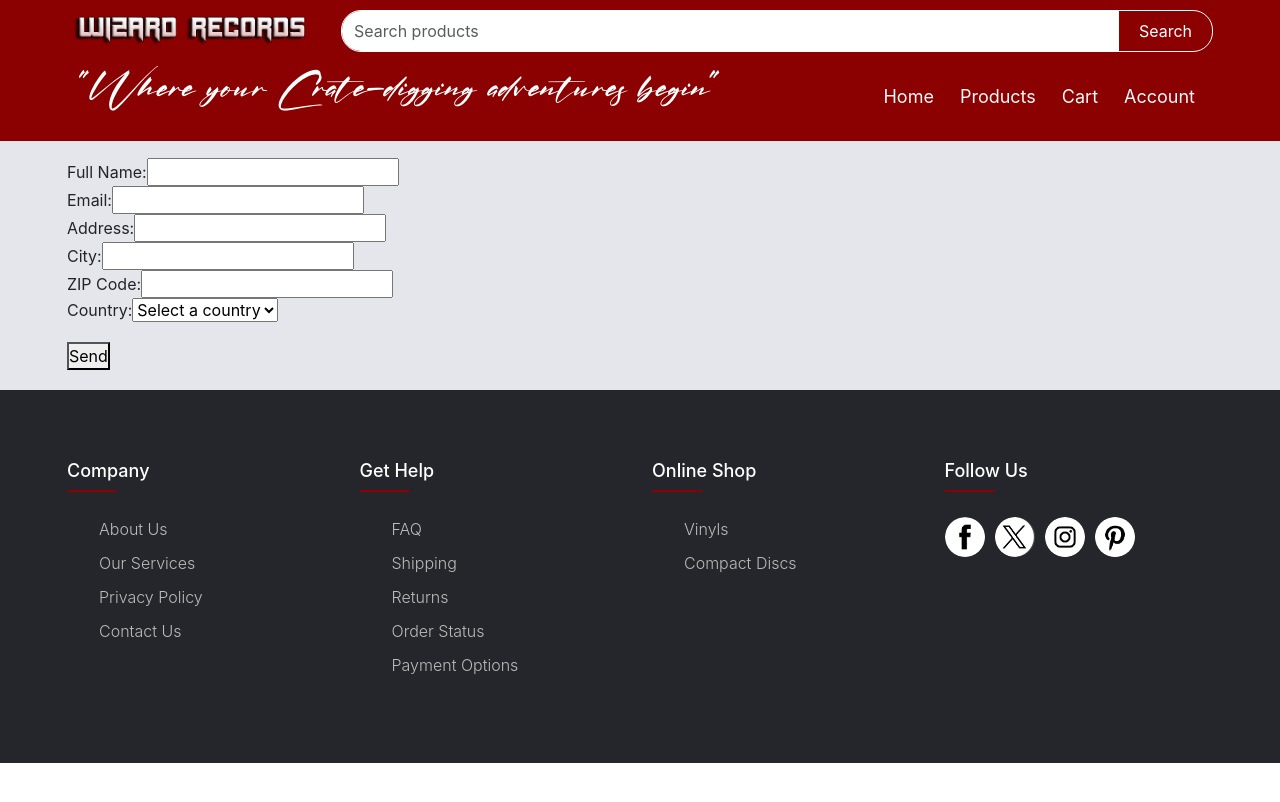
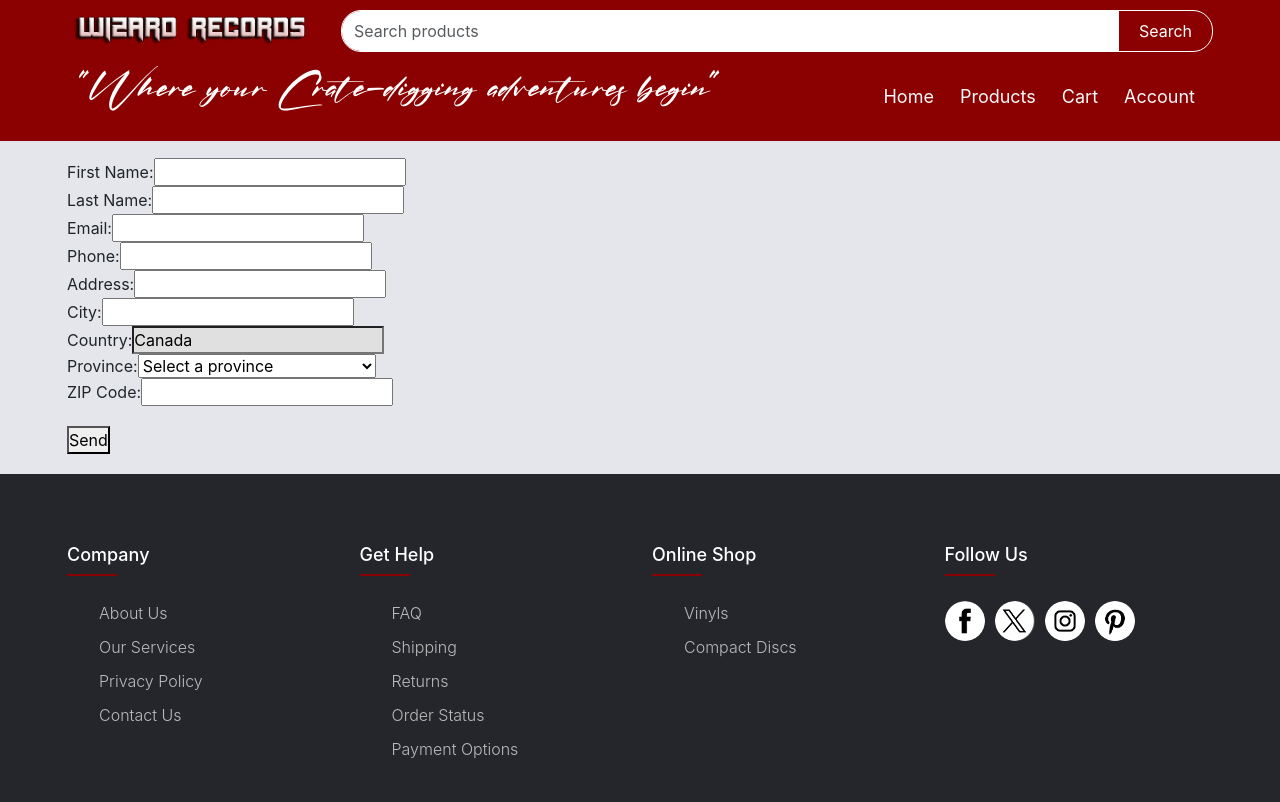
Before and after one commit to thatscringebro/TPWebWizards, a React (Create React App) app in the folder wizard_records.react/: page /order in a window 1280 px wide. Shown: the top 802 px of the page. Built offline with nearby package versions, Linux system fonts and the light colour scheme.

Commit message:
Modification de orderpage
Ajout et modifications des champs à remplir par le client.

```diff
--- a/wizard_records.react/src/components/OrderPage.jsx
+++ b/wizard_records.react/src/components/OrderPage.jsx
@@ -3,12 +3,15 @@ import React, { useState, useEffect } from 'react';
 
 const OrderPage = () => {
   const [orderData, setOrderData] = useState({
-    fullName: '',
+    firstName: '',
+    lastName: '',
     email: '',
+    phone: '', // Champ pour le numéro de téléphone
     address: '',
     city: '',
     zipCode: '',
-    country: '',
+    country: 'Canada',
+    province: '', // Champ pour la province
     // Ajoutez d'autres champs si nécessaire
   });
   const [errors, setErrors] = useState({});
@@ -19,8 +22,10 @@ const OrderPage = () => {
     // Chargez les données nécessaires pour la page de commande, si nécessaire
   }, []);
 
-  const countries = [
-    "France", "Canada", "United State", "Germany", "United Kingdom",
+  // Liste des provinces canadiennes pour le menu déroulant
+  const provinces = [
+    "Alberta", "British Columbia", "Manitoba", "New Brunswick", "Newfoundland and Labrador",
+    "Nova Scotia", "Ontario", "Prince Edward Island", "Quebec", "Saskatchewan",
   ];
 
   const validate = (data) => {
@@ -97,12 +102,22 @@ const OrderPage = () => {
   return (
     <form onSubmit={handleSubmit}>
       <div>
-        <label htmlFor="fullName">Full Name:</label>
+        <label htmlFor="firstName">First Name:</label>
         <input
           type="text"
-          id="fullName"
-          name="fullName"
-          value={orderData.fullName}
+          id="firstName"
+          name="firstName"
+          value={orderData.firstName}
+          onChange={handleInputChange}
+        />
+      </div>
+      <div>
+        <label htmlFor="lastName">Last Name:</label>
+        <input
+          type="text"
+          id="lastName"
+          name="lastName"
+          value={orderData.lastName}
           onChange={handleInputChange}
         />
       </div>
@@ -113,6 +128,16 @@ const OrderPage = () => {
           id="email"
           name="email"
           value={orderData.email}
+          onChange={handleInputChange}
+        />
+      </div>
+      <div>
+        <label htmlFor="phone">Phone:</label>
+        <input
+          type="tel"
+          id="phone"
+          name="phone"
+          value={orderData.phone}
           onChange={handleInputChange}
         />
       </div>
@@ -137,6 +162,32 @@ const OrderPage = () => {
         />
       </div>
       <div>
+        <label htmlFor="country">Country:</label>
+        <input
+          type="text"
+          id="country"
+          name="country"
+          value="Canada" // Toujours afficher Canada
+          readOnly // Rendre le champ en lecture seule
+          style={{ backgroundColor: '#e0e0e0' }} // Style en ligne pour la couleur de fond grise
+        />
+      </div>
+
+      <div>
+        <label htmlFor="province">Province:</label>
+        <select
+          id="province"
+          name="province"
+          value={orderData.province}
+          onChange={handleInputChange}
+        >
+          <option value="">Select a province</option>
+          {provinces.map((province, index) => (
+            <option key={index} value={province}>{province}</option>
+          ))}
+        </select>
+      </div>
+      <div>
         <label htmlFor="zipCode">ZIP Code:</label>
         <input
           type="text"
@@ -146,20 +197,7 @@ const OrderPage = () => {
           onChange={handleInputChange}
         />
       </div>
-      <div>
-        <label htmlFor="country">Country:</label>
-        <select
-          id="country"
-          name="country"
-          value={orderData.country}
-          onChange={handleInputChange}
-        >
-          <option value="">Select a country</option>
-          {countries.map((country, index) => (
-            <option key={index} value={country}>{country}</option>
-          ))}
-        </select>
-      </div>
+
       {errors.fullName && <div className="error">{errors.fullName}</div>}
       {errors.email && <div className="error">{errors.email}</div>}
       {errors.address && <div className="error">{errors.address}</div>}
@@ -168,7 +206,6 @@ const OrderPage = () => {
       {errors.country && <div className="error">{errors.country}</div>}
 
 
-      {/* Ajoutez d'autres champs de formulaire si nécessaire */}
       <button type="submit">Send</button>
     </form>
   );
```
